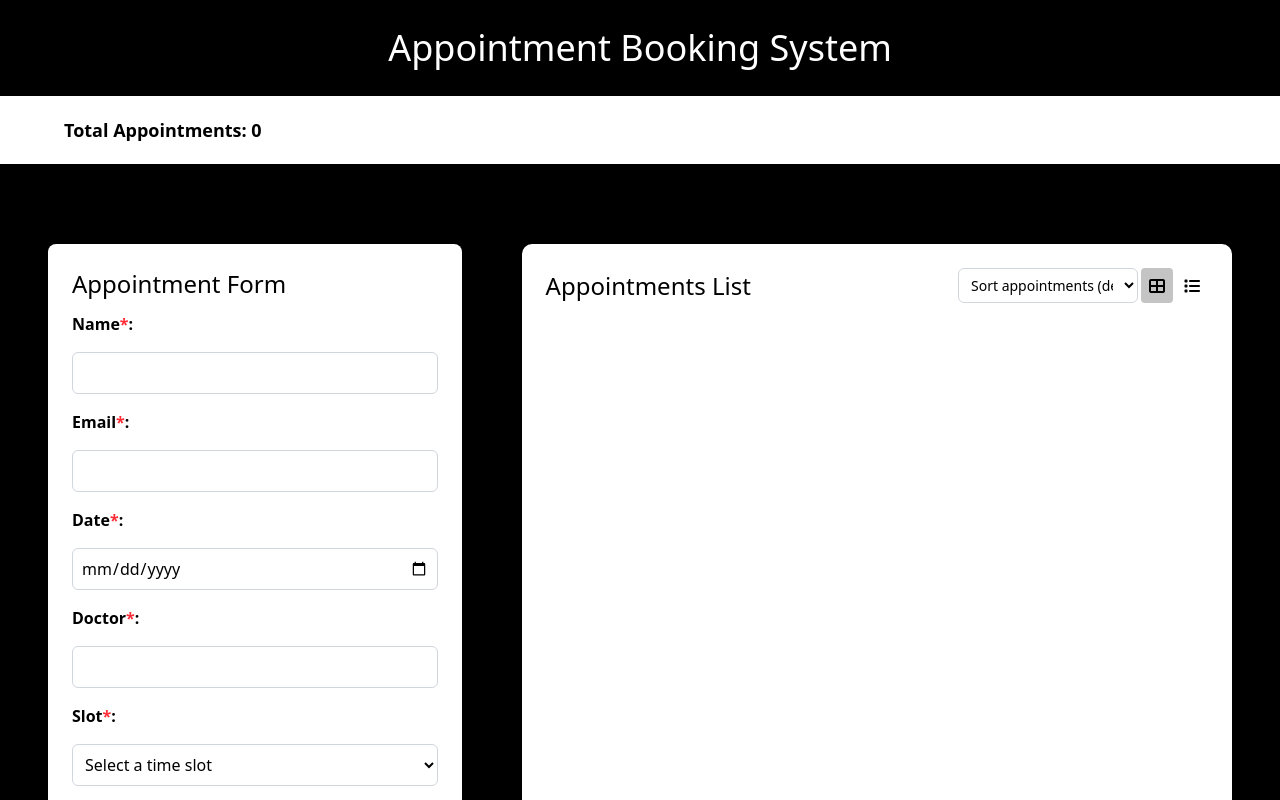
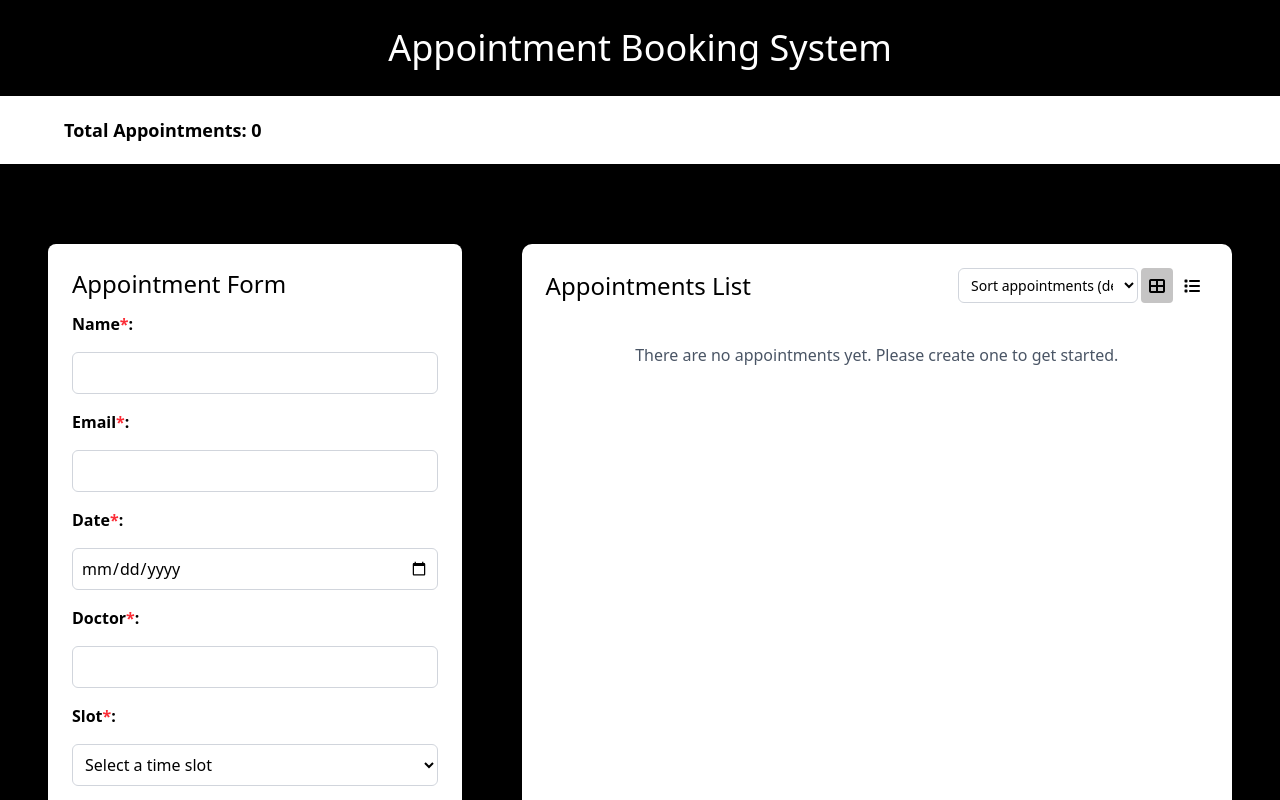
Before and after one commit to narayan-mindfire/Appointment_Booking_System_React, a React (Vite) app: page / in a window 1280 px wide. Shown: the top 800 px of the page. Built offline with nearby package versions, Linux system fonts and the light colour scheme.

Commit message:
fix: add message for no appointments

```diff
--- a/src/components/AppointmentList.tsx
+++ b/src/components/AppointmentList.tsx
@@ -58,7 +58,15 @@ function AppointmentList(): JSX.Element {
         </div>
       </div>
 
-      {state.isGridSelected ? <AppointmentCards /> : <Table />}
+      {state.appointments.length === 0 ? (
+        <div className="text-center text-gray-600 text-base mt-10">
+          There are no appointments yet. Please create one to get started.
+        </div>
+      ) : state.isGridSelected ? (
+        <AppointmentCards />
+      ) : (
+        <Table />
+      )}
     </div>
   );
 }
```
